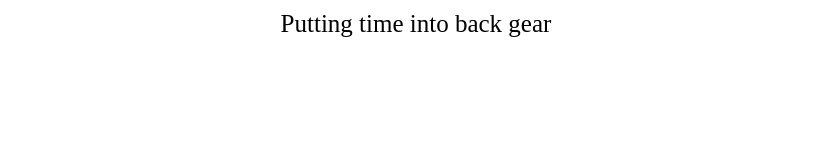
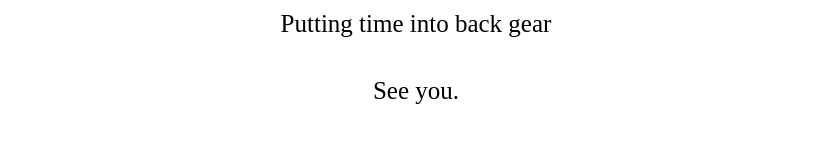
Before and after one commit to PaulinaBo/my-project, a plain HTML site: page index1.html in a window 1280 px wide. Shown: the part 547-690 px from the top of the page, without its empty margins (224-1055 px from the left). Drawn offline with nearby package versions, Linux system fonts and the light colour scheme; files that its build step writes are made by us from their sources.

Commit message:
add contents

```diff
--- a/index1.html
+++ b/index1.html
@@ -9,6 +9,7 @@
     <h1>-----REVERSE THOUGHTS-----</h1>
     <p>Darkness comprises evil wishes<br>The dream wheel propped with the star axle<br>Will stop the progress of the sky<br>Cause earth turns and draggs us<br>Into the heat<br>The hardness of the shell of human aims<br>The strength of melted thoughts<br>Of shivering hands<br>Elektronic visions of associations<br>Putting time into back gear<br>
     </p>
+    <p>See you.</p>
 
   </body>
 </html>
```
